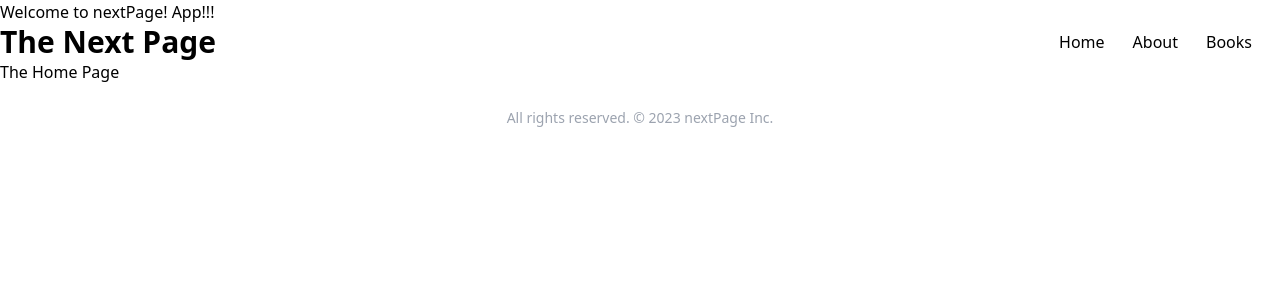
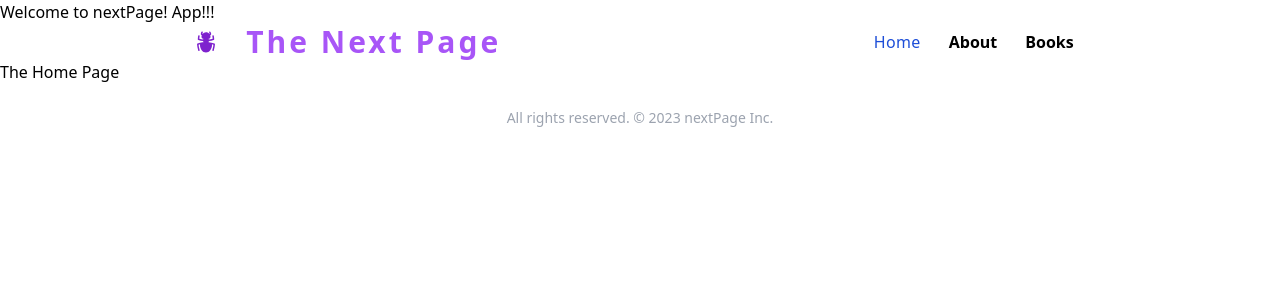
Before and after one commit to kabirshuvo/Next-Page-Starter-App, a React (Vite) app: page / in a window 1280 px wide. Shown: the top 300 px of the page. Built offline with nearby package versions, Linux system fonts and the light colour scheme.

Commit message:
Nav Bar Updated

```diff
--- a/src/components/Header/Header.jsx
+++ b/src/components/Header/Header.jsx
@@ -1,14 +1,19 @@
-import React from 'react';
-import { Link } from 'react-router-dom';
+import { BugAntIcon, Bars3BottomRightIcon, XMarkIcon } from '@heroicons/react/24/solid';
+import React, { useState } from 'react';
+import { NavLink } from 'react-router-dom';
+const Header = () => {
+    const [isMenuOpen, setIsMenuOpen] = useState(false);
+    return (
+        <nav className='flex items-center justify-around'>
+            <div className='flex px-4 gap-7 items-center'>
 
-const Header = () => {
-    return (
-        <nav className='flex items-center justify-between'>
-            <div><h1 className='text-3xl font-bold'>The Next Page</h1></div>
-            <div className='mr-7 flex justify-evenly gap-7'>
-               <Link to="/">Home</Link>
-               <Link to="/about">About</Link>
-               <Link to="/books">Books</Link>
+            <BugAntIcon className="h-6 w-6 text-purple-700" />
+                <h1 className='text-3xl font-bold text-purple-500 tracking-widest'>The Next Page</h1></div>
+            <div className='mr-7 flex justify-evenly gap-7 font-bold'>
+                {/* className={({isActive}) => isActive ? 'text-purple-500' : '' } */}
+               <NavLink to="/" >Home</NavLink>
+               <NavLink to="/about">About</NavLink>
+               <NavLink to="/books"  >Books</NavLink>
             </div>
         </nav>
     );
```
